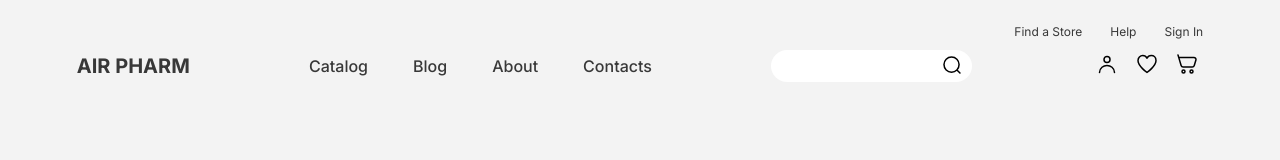
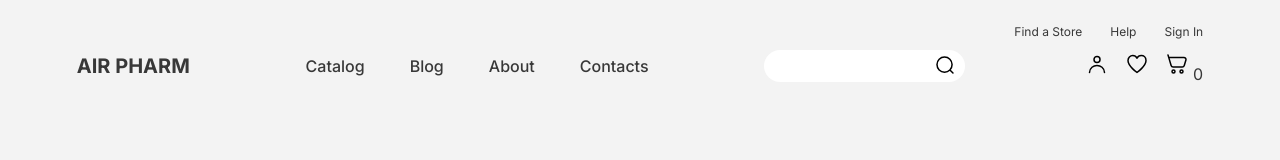
Before and after one commit to kaktusGr/DRONE-PHARMACY, a React (Create React App) app: page / in a window 1280 px wide. Shown: the top 160 px of the page. Built offline with nearby package versions, Linux system fonts and the light colour scheme.

Commit message:
Create context for products

```diff
--- a/src/components/Navbar.js
+++ b/src/components/Navbar.js
@@ -1,7 +1,10 @@
-import React from "react";
+import { React, useContext } from "react";
 import { Link } from "react-router-dom";
+import { ProductContext } from '../pages/Layout';
 
 export default function Navbar() {
+    const { countProducts } = useContext(ProductContext);
+
     return (
         <header>
             <div className="header-container">
@@ -31,7 +34,10 @@ export default function Navbar() {
                     <div className="header-icons">
                         <Link to='account-orders'><img src="./images/icons-svg/user.svg" alt="account" /></Link>
                         <Link to='favourites'><img src="./images/icons-svg/heart.svg" alt="favourites" /></Link>
-                        <Link to='shopping-cart'><img src="./images/icons-svg/cart.svg" alt="cart" /></Link>
+                        <Link to='shopping-cart'>
+                            <img src="./images/icons-svg/cart.svg" alt="cart" />
+                            <span className="count-products">{countProducts}</span>
+                        </Link>
                     </div>
                 </div>
             </div>
--- a/src/components/Product.js
+++ b/src/components/Product.js
@@ -1,6 +1,9 @@
-import React from "react";
+import { React, useContext } from "react";
+import { ProductContext } from '../pages/Layout';
 
 export default function Product({ name, gram, status }) {
+    const { countProducts, setCountProducts } = useContext(ProductContext);
+
     return (
         <div className={status !== "AVAILABLE" ? "product-card unavailable" : "product-card"}>
             {status !== "AVAILABLE" && <img src="./images/icons-svg/plus.svg" alt="close" />}
@@ -19,7 +22,12 @@ export default function Product({ name, gram, status }) {
                             <small>Compare</small>
                         </div>
                     </div>
-                    <button className={status !== "AVAILABLE" ? "dark-btn unavailable" : "dark-btn"}>
+                    <button className={status !== "AVAILABLE" ? "dark-btn unavailable" : "dark-btn"}
+                        onClick={() => {
+                            if (status === "AVAILABLE") {
+                                setCountProducts(countProducts + 1)
+                            }
+                        }}>
                         Add to Cart
                     </button>
                 </div>
--- a/src/pages/Layout.js
+++ b/src/pages/Layout.js
@@ -1,17 +1,21 @@
-import React from "react";
+import { React, createContext, useState } from "react";
 import { Outlet } from "react-router-dom";
 import Navbar from "../components/Navbar";
 import Footer from "../components/Footer";
 
+export const ProductContext = createContext(0);
+
 const Layout = () => {
+    const [countProducts, setCountProducts] = useState(0);
+
     return (
-        <>
+        <ProductContext.Provider value={{ countProducts, setCountProducts }}>
             <Navbar />
             <div className='container'>
                 <Outlet />
                 <Footer />
             </div>
-        </>
+        </ProductContext.Provider>
     );
 };
 
```
